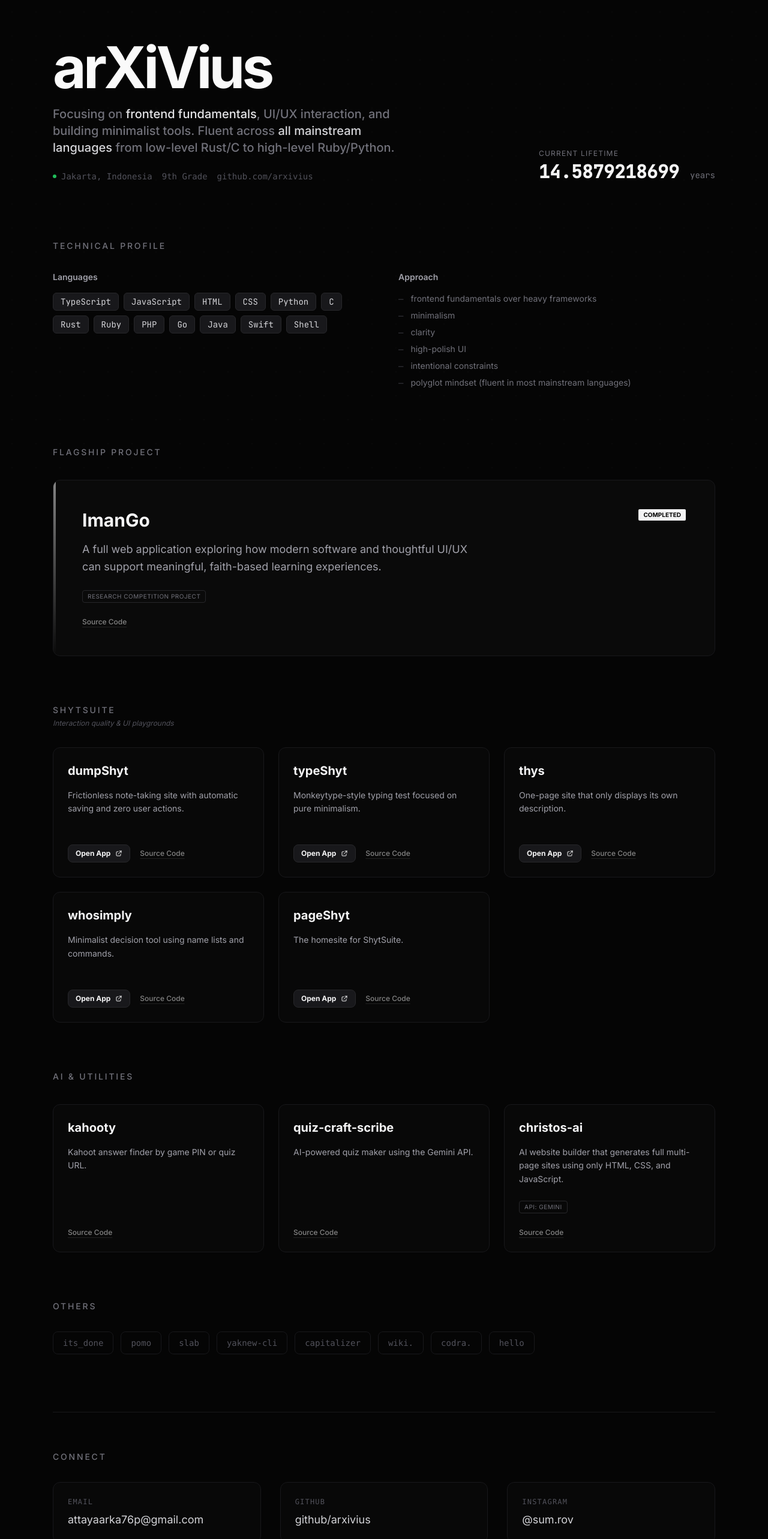
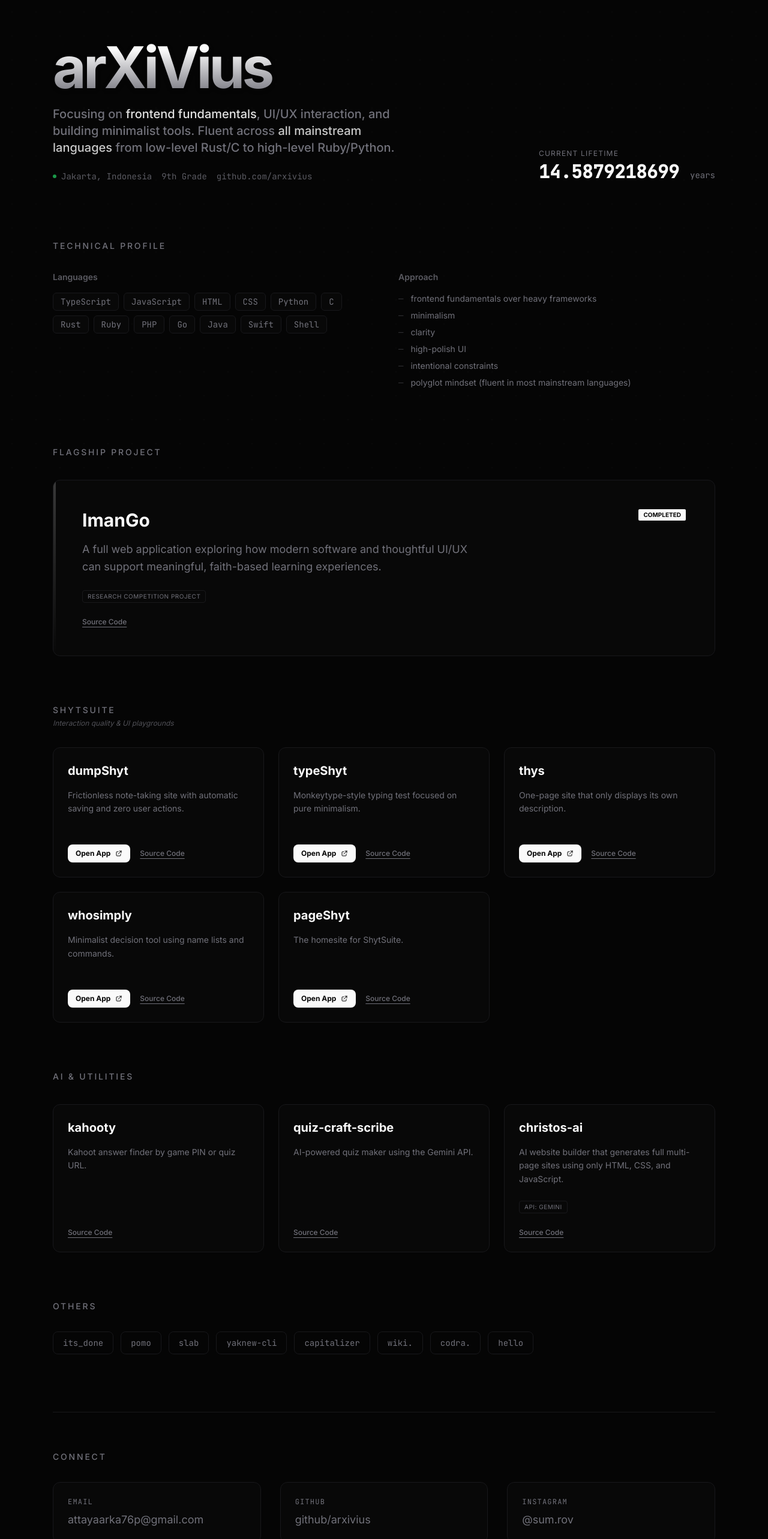
Before and after one commit to arXiVius/arxivius.github.io, a React (Vite) app: page / in a window 1280 px wide. Shown: the top 2566 px of the page at 60% size. Built offline with nearby package versions, Linux system fonts and the light colour scheme.

Commit message:
big ahh update

```diff
--- a/App.tsx
+++ b/App.tsx
@@ -3,48 +3,56 @@ import React, { useState, useRef } from 'react';
 import AgeCounter from './components/AgeCounter';
 import ProjectSection from './components/ProjectSection';
 import ContactForm from './components/ContactForm';
-import EasterEgg from './components/EasterEgg';
 import { DATA } from './constants';
 
 const App: React.FC = () => {
-  const [tapCount, setTapCount] = useState(0);
-  const tapTimeout = useRef<number | null>(null);
+  const [theme, setTheme] = useState<'dark' | 'light' | 'colorful'>(() => {
+    return (localStorage.getItem('app-theme') as 'dark' | 'light' | 'colorful') || 'dark';
+  });
 
-  const handleTitleTap = () => {
-    if (tapTimeout.current) clearTimeout(tapTimeout.current);
+  React.useEffect(() => {
+    document.documentElement.setAttribute('data-theme', theme);
+    localStorage.setItem('app-theme', theme);
+  }, [theme]);
 
-    const newCount = tapCount + 1;
-    setTapCount(newCount);
-
-    if (newCount >= 7) {
-      window.dispatchEvent(new CustomEvent('trigger-arquando'));
-      setTapCount(0);
-    } else {
-      tapTimeout.current = window.setTimeout(() => setTapCount(0), 1000);
-    }
+  const toggleTheme = () => {
+    setTheme(prev => {
+      if (prev === 'dark') return 'light';
+      if (prev === 'light') return 'colorful';
+      return 'dark';
+    });
   };
 
+
   return (
-    <div className="min-h-screen selection:bg-white selection:text-black">
+    <div className="min-h-screen selection:bg-app-text selection:text-app-bg bg-app-bg text-app-text transition-colors duration-300">
       {/* Background patterns */}
       <div className="fixed inset-0 pointer-events-none opacity-20">
-        <div className="absolute inset-0 bg-[radial-gradient(#1a1a1a_1px,transparent_1px)] [background-size:40px_40px]"></div>
+        <div className="absolute inset-0 bg-[radial-gradient(var(--border-main)_1px,transparent_1px)] [background-size:40px_40px]"></div>
       </div>
+
 
       <header className="max-w-6xl mx-auto px-6 pt-16 pb-24 relative z-10">
         <div className="flex flex-col md:flex-row justify-between items-start md:items-end gap-12">
           <div className="flex-1">
             <h1
-              onClick={handleTitleTap}
-              className="text-5xl md:text-8xl font-black tracking-tighter mb-4 text-zinc-50 cursor-pointer select-none active:opacity-80 transition-opacity"
+              onClick={toggleTheme}
+              className="text-5xl md:text-8xl font-black tracking-tighter mb-4 cursor-pointer select-none relative transition-all duration-300 active:scale-[0.98]"
+              style={{
+                backgroundImage: 'linear-gradient(to bottom, var(--text-main) 20%, var(--text-muted) 100%)',
+                backgroundClip: 'text',
+                WebkitBackgroundClip: 'text',
+                WebkitTextFillColor: 'transparent',
+                filter: 'drop-shadow(0 2px 4px rgba(0,0,0,0.1))'
+              } as React.CSSProperties}
             >
               {DATA.identity.handle}
             </h1>
-            <p className="text-zinc-500 text-lg md:text-xl font-medium mb-6 max-w-xl">
-              Focusing on <span className="text-zinc-200">frontend fundamentals</span>,
-              UI/UX interaction, and building minimalist tools. Fluent across <span className="text-zinc-300">all mainstream languages</span> from low-level Rust/C to high-level Ruby/Python.
+            <p className="text-app-text-muted text-lg md:text-xl font-medium mb-6 max-w-xl">
+              Focusing on <span className="text-app-text opacity-90">frontend fundamentals</span>,
+              UI/UX interaction, and building minimalist tools. Fluent across <span className="text-app-text opacity-80">all mainstream languages</span> from low-level Rust/C to high-level Ruby/Python.
             </p>
-            <div className="flex flex-wrap gap-4 text-sm font-mono text-zinc-600">
+            <div className="flex flex-wrap gap-4 text-sm font-mono text-app-text-muted opacity-80">
               <span className="flex items-center gap-2">
                 <span className="w-1.5 h-1.5 bg-green-500 rounded-full animate-pulse"></span>
                 Jakarta, Indonesia
@@ -54,7 +62,7 @@ const App: React.FC = () => {
                 href="https://github.com/arxivius"
                 target="_blank"
                 rel="noopener noreferrer"
-                className="hover:text-zinc-200 transition-colors"
+                className="hover:text-app-text transition-colors"
               >
                 github.com/arxivius
               </a>
@@ -70,24 +78,24 @@ const App: React.FC = () => {
       <main className="max-w-6xl mx-auto px-6 pb-32 relative z-10">
         {/* Technical Stack */}
         <section className="mb-24">
-          <h2 className="text-sm uppercase tracking-[0.2em] text-zinc-500 font-medium mb-8">Technical Profile</h2>
+          <h2 className="text-sm uppercase tracking-[0.2em] text-app-text-muted font-medium mb-8">Technical Profile</h2>
           <div className="grid grid-cols-1 md:grid-cols-2 gap-12">
             <div>
-              <h3 className="text-zinc-400 mb-4 text-sm font-semibold">Languages</h3>
+              <h3 className="text-app-text-muted opacity-80 mb-4 text-sm font-semibold">Languages</h3>
               <div className="flex flex-wrap gap-2">
                 {DATA.technical_profile.languages.map((lang, idx) => (
-                  <span key={idx} className="px-3 py-1 bg-zinc-900 border border-zinc-800 text-zinc-300 rounded-md text-sm mono">
+                  <span key={idx} className="px-3 py-1 bg-app-surface border border-app-border text-app-text-muted rounded-md text-sm mono">
                     {lang}
                   </span>
                 ))}
               </div>
             </div>
             <div>
-              <h3 className="text-zinc-400 mb-4 text-sm font-semibold">Approach</h3>
+              <h3 className="text-app-text-muted opacity-80 mb-4 text-sm font-semibold">Approach</h3>
               <ul className="space-y-2">
                 {DATA.technical_profile.approach.map((item, idx) => (
-                  <li key={idx} className="text-sm text-zinc-500 flex items-start gap-3">
-                    <span className="text-zinc-700 font-mono">—</span>
+                  <li key={idx} className="text-sm text-app-text-muted flex items-start gap-3">
+                    <span className="text-app-text-muted opacity-40 font-mono">—</span>
                     {item}
                   </li>
                 ))}
@@ -115,7 +123,7 @@ const App: React.FC = () => {
         />
 
         <section className="mb-24">
-          <h2 className="text-sm uppercase tracking-[0.2em] text-zinc-500 font-medium mb-8">Others</h2>
+          <h2 className="text-sm uppercase tracking-[0.2em] text-app-text-muted font-medium mb-8">Others</h2>
           <div className="flex flex-wrap gap-3">
             {DATA.projects.other_projects.map((name, idx) => (
               <a
@@ -123,7 +131,7 @@ const App: React.FC = () => {
                 href={`https://github.com/arxivius/${name}`}
                 target="_blank"
                 rel="noopener noreferrer"
-                className="px-4 py-2 border border-zinc-900 text-zinc-600 rounded-lg text-sm font-mono hover:text-zinc-400 hover:border-zinc-800 transition-all"
+                className="px-4 py-2 border border-app-border text-app-text-muted rounded-lg text-sm font-mono hover:text-app-text hover:border-app-border transition-all"
               >
                 {name}
               </a>
@@ -132,33 +140,33 @@ const App: React.FC = () => {
         </section>
 
         {/* Contact Section */}
-        <section className="mb-24 pt-16 border-t border-zinc-900">
-          <h2 className="text-sm uppercase tracking-[0.2em] text-zinc-500 font-medium mb-8">Connect</h2>
+        <section className="mb-24 pt-16 border-t border-app-border">
+          <h2 className="text-sm uppercase tracking-[0.2em] text-app-text-muted font-medium mb-8">Connect</h2>
           <div className="grid grid-cols-1 md:grid-cols-3 gap-8">
             <a
               href="mailto:attayaarka76p@gmail.com"
-              className="group p-6 border border-zinc-900 bg-[#080808] hover:border-zinc-700 transition-all rounded-xl"
+              className="group p-6 border border-app-border bg-app-surface hover:border-app-text-muted transition-all rounded-xl"
             >
-              <span className="block text-xs uppercase tracking-widest text-zinc-600 mb-2 font-mono">Email</span>
-              <span className="text-lg text-zinc-300 group-hover:text-white transition-colors truncate">attayaarka76p@gmail.com</span>
+              <span className="block text-xs uppercase tracking-widest text-app-text-muted mb-2 font-mono">Email</span>
+              <span className="text-lg text-app-text-muted group-hover:text-app-text transition-colors truncate">attayaarka76p@gmail.com</span>
             </a>
             <a
               href="https://github.com/arxivius"
               target="_blank"
               rel="noopener noreferrer"
-              className="group p-6 border border-zinc-900 bg-[#080808] hover:border-zinc-700 transition-all rounded-xl"
+              className="group p-6 border border-app-border bg-app-surface hover:border-app-text-muted transition-all rounded-xl"
             >
-              <span className="block text-xs uppercase tracking-widest text-zinc-600 mb-2 font-mono">Github</span>
-              <span className="text-lg text-zinc-300 group-hover:text-white transition-colors">github/arxivius</span>
+              <span className="block text-xs uppercase tracking-widest text-app-text-muted mb-2 font-mono">Github</span>
+              <span className="text-lg text-app-text-muted group-hover:text-app-text transition-colors">github/arxivius</span>
             </a>
             <a
               href="https://instagram.com/sum.rov"
               target="_blank"
               rel="noopener noreferrer"
-              className="group p-6 border border-zinc-900 bg-[#080808] hover:border-zinc-700 transition-all rounded-xl"
+              className="group p-6 border border-app-border bg-app-surface hover:border-app-text-muted transition-all rounded-xl"
             >
-              <span className="block text-xs uppercase tracking-widest text-zinc-600 mb-2 font-mono">Instagram</span>
-              <span className="text-lg text-zinc-300 group-hover:text-white transition-colors">@sum.rov</span>
+              <span className="block text-xs uppercase tracking-widest text-app-text-muted mb-2 font-mono">Instagram</span>
+              <span className="text-lg text-app-text-muted group-hover:text-app-text transition-colors">@sum.rov</span>
             </a>
           </div>
 
@@ -166,17 +174,16 @@ const App: React.FC = () => {
         </section>
 
         {/* Footer info */}
-        <footer className="pt-16 border-t border-zinc-900 flex flex-col md:flex-row justify-between items-center gap-8">
-          <div className="text-zinc-600 text-sm italic">
+        <footer className="pt-16 border-t border-app-border flex flex-col md:flex-row justify-between items-center gap-8">
+          <div className="text-app-text-muted text-sm italic">
             "Frictionless note-taking... Monkeytype clones... Faith-based UI."
           </div>
-          <div className="text-zinc-500 text-xs text-right lowercase font-normal">
-            btw i made <a href="https://pageshyt.vercel.app" className="hover:text-zinc-300 hover:underline transition-all font-medium">pageshyt</a>
+          <div className="text-app-text-muted text-xs text-right lowercase font-normal">
+            btw i made <a href="https://pageshyt.vercel.app" className="hover:text-app-text hover:underline transition-all font-medium">pageshyt</a>
           </div>
         </footer>
       </main>
 
-      <EasterEgg />
     </div>
   );
 };
--- a/components/AgeCounter.tsx
+++ b/components/AgeCounter.tsx
@@ -23,9 +23,9 @@ const AgeCounter: React.FC<AgeCounterProps> = ({ birthDate }) => {
 
   return (
     <div className="flex flex-col items-start">
-      <span className="text-xs uppercase tracking-widest text-zinc-500 mb-1">Current Lifetime</span>
-      <div className="text-2xl md:text-3xl font-bold mono text-zinc-100 tabular-nums">
-        {age} <span className="text-sm font-normal text-zinc-500">years</span>
+      <span className="text-xs uppercase tracking-widest text-app-text-muted mb-1">Current Lifetime</span>
+      <div className="text-2xl md:text-3xl font-bold mono text-app-text tabular-nums">
+        {age} <span className="text-sm font-normal text-app-text-muted">years</span>
       </div>
     </div>
   );
--- a/components/ProjectSection.tsx
+++ b/components/ProjectSection.tsx
@@ -13,43 +13,43 @@ const ProjectSection: React.FC<ProjectSectionProps> = ({ title, subtitle, projec
   return (
     <div className="mb-20">
       <div className="flex flex-col mb-8">
-        <h2 className="text-sm uppercase tracking-[0.2em] text-zinc-500 font-medium mb-1">{title}</h2>
-        {subtitle && <p className="text-xs text-zinc-600 italic">{subtitle}</p>}
+        <h2 className="text-sm uppercase tracking-[0.2em] text-app-text-muted font-medium mb-1">{title}</h2>
+        {subtitle && <p className="text-xs text-app-text-muted italic opacity-70">{subtitle}</p>}
       </div>
 
       <div className={`grid gap-6 ${isFlagship ? 'grid-cols-1' : 'grid-cols-1 md:grid-cols-2 lg:grid-cols-3'}`}>
         {projects.map((project, idx) => (
           <div
             key={idx}
-            className={`group relative p-6 border border-zinc-900 bg-[#080808] hover:bg-[#0a0a0a] hover:border-zinc-800 transition-all duration-300 rounded-xl overflow-hidden flex flex-col ${isFlagship ? 'p-8 md:p-12 border-zinc-800 bg-[#0a0a0a]' : ''}`}
+            className={`group relative p-6 border border-app-border bg-app-surface hover:bg-app-surface-hover hover:border-app-text-muted transition-all duration-300 rounded-xl overflow-hidden flex flex-col ${isFlagship ? 'p-8 md:p-12 border-app-text-muted/20 bg-app-surface' : ''}`}
           >
             {isFlagship && (
-              <div className="absolute top-0 left-0 w-1 h-full bg-gradient-to-b from-white to-transparent opacity-50"></div>
+              <div className="absolute top-0 left-0 w-1 h-full bg-gradient-to-b from-app-text to-transparent opacity-20"></div>
             )}
 
             <div className="flex justify-between items-start mb-4">
-              <h3 className={`font-bold ${isFlagship ? 'text-3xl' : 'text-xl'} text-zinc-100 group-hover:text-white transition-colors`}>
+              <h3 className={`font-bold ${isFlagship ? 'text-3xl' : 'text-xl'} text-app-text group-hover:text-app-text transition-colors`}>
                 {project.name}
               </h3>
               {project.status && (
-                <span className="px-2 py-0.5 text-[10px] bg-zinc-100 text-black font-bold uppercase rounded-sm">
+                <span className="px-2 py-0.5 text-[10px] bg-app-text text-app-bg font-bold uppercase rounded-sm">
                   {project.status}
                 </span>
               )}
             </div>
 
-            <p className={`text-zinc-400 leading-relaxed mb-6 ${isFlagship ? 'text-lg max-w-2xl' : 'text-sm'}`}>
+            <p className={`text-app-text-muted leading-relaxed mb-6 ${isFlagship ? 'text-lg max-w-2xl text-app-text/80' : 'text-sm'}`}>
               {project.description}
             </p>
 
             <div className="flex flex-wrap gap-2 mb-6">
               {project.api && (
-                <span className="text-[10px] px-2 py-0.5 border border-zinc-800 text-zinc-500 rounded uppercase tracking-wider">
+                <span className="text-[10px] px-2 py-0.5 border border-app-border text-app-text-muted rounded uppercase tracking-wider">
                   API: {project.api}
                 </span>
               )}
               {project.type && (
-                <span className="text-[10px] px-2 py-0.5 border border-zinc-800 text-zinc-500 rounded uppercase tracking-wider">
+                <span className="text-[10px] px-2 py-0.5 border border-app-border text-app-text-muted rounded uppercase tracking-wider">
                   {project.type}
                 </span>
               )}
@@ -61,7 +61,7 @@ const ProjectSection: React.FC<ProjectSectionProps> = ({ title, subtitle, projec
                   href={project.url}
                   target="_blank"
                   rel="noopener noreferrer"
-                  className="inline-flex items-center gap-2 text-xs font-bold text-zinc-100 hover:text-white transition-all bg-zinc-900 px-3 py-1.5 rounded-lg border border-zinc-800 group-hover:border-zinc-600"
+                  className="inline-flex items-center gap-2 text-xs font-bold text-app-bg bg-app-text hover:opacity-90 transition-all px-3 py-1.5 rounded-lg border border-transparent shadow-sm"
                 >
                   Open App
                   <svg className="w-3 h-3" fill="none" viewBox="0 0 24 24" stroke="currentColor">
@@ -74,7 +74,7 @@ const ProjectSection: React.FC<ProjectSectionProps> = ({ title, subtitle, projec
                   href={`https://github.com/arxivius/${project.repo}`}
                   target="_blank"
                   rel="noopener noreferrer"
-                  className="text-xs font-medium text-white/50 hover:text-white underline decoration-white/10 underline-offset-4 transition-all"
+                  className="text-xs font-medium text-app-text-muted hover:text-app-text underline decoration-app-text-muted/20 underline-offset-4 transition-all"
                 >
                   Source Code
                 </a>
--- a/index.html
+++ b/index.html
@@ -11,27 +11,82 @@
       href="https://fonts.googleapis.com/css2?family=Inter:wght@300;400;500;600;700&family=JetBrains+Mono:wght@400;500&display=swap"
       rel="stylesheet"
     />
+    <script>
+      window.tailwind.config = {
+        theme: {
+          extend: {
+            colors: {
+              'app-bg': 'var(--bg-app)',
+              'app-surface': 'var(--bg-surface)',
+              'app-surface-hover': 'var(--bg-surface-hover)',
+              'app-text': 'var(--text-main)',
+              'app-text-muted': 'var(--text-muted)',
+              'app-border': 'var(--border-main)',
+              'app-accent': 'var(--accent)',
+            },
+            fontFamily: {
+              sans: ['Inter', 'sans-serif'],
+              mono: ['JetBrains Mono', 'monospace'],
+            }
+          }
+        }
+      }
+    </script>
     <style>
+      :root {
+        --bg-app: #050505;
+        --bg-surface: #080808;
+        --bg-surface-hover: #0a0a0a;
+        --text-main: #fafafa;
+        --text-muted: #71717a;
+        --border-main: #18181b;
+        --accent: #22c55e;
+      }
+
+      [data-theme='light'] {
+        --bg-app: #ffffff;
+        --bg-surface: #f9f9f9;
+        --bg-surface-hover: #f1f1f1;
+        --text-main: #09090b;
+        --text-muted: #71717a;
+        --border-main: #e4e4e7;
+        --accent: #16a34a;
+      }
+
+      [data-theme='colorful'] {
+        --bg-app: #0c001a;
+        --bg-surface: #1a0136;
+        --bg-surface-hover: #2d025d;
+        --text-main: #f0abfc;
+        --text-muted: #a855f7;
+        --border-main: #4c1d95;
+        --accent: #f472b6;
+      }
+
       body {
-        font-family: "Inter", sans-serif;
-        background-color: #050505;
-        color: #fafafa;
+        background-color: var(--bg-app);
+        color: var(--text-main);
+        transition: background-color 0.4s cubic-bezier(0.4, 0, 0.2, 1),
+                    color 0.4s cubic-bezier(0.4, 0, 0.2, 1);
+        font-family: 'Inter', sans-serif;
       }
+
       .mono {
-        font-family: "JetBrains Mono", monospace;
+        font-family: 'JetBrains Mono', monospace;
       }
+
       ::-webkit-scrollbar {
         width: 8px;
       }
       ::-webkit-scrollbar-track {
-        background: #0a0a0a;
+        background: var(--bg-app);
       }
       ::-webkit-scrollbar-thumb {
-        background: #222;
+        background: var(--border-main);
         border-radius: 4px;
       }
       ::-webkit-scrollbar-thumb:hover {
-        background: #333;
+        background: var(--text-muted);
       }
     </style>
     <script type="importmap">
```
Also changed, not shown: components/ContactForm.tsx (+24 -23 lines), components/EasterEgg.tsx (deleted, +0 -62 lines).
